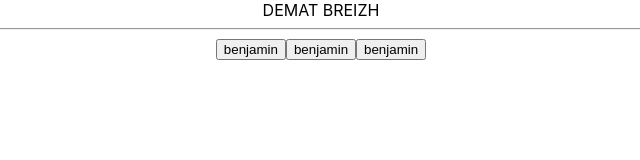
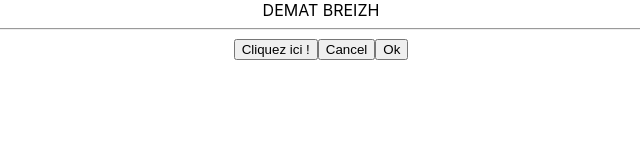
Before and after one commit to mgiul/tjs-formation, a React (Create React App) app: page / in a window 1280 px wide. Shown: the top 160 px of the page, without its empty margins (319-959 px from the left). Built offline with nearby package versions, Linux system fonts and the light colour scheme.

Commit message:
usage de props

```diff
--- a/src/App/components/ui/Button/Button.js
+++ b/src/App/components/ui/Button/Button.js
@@ -8,7 +8,9 @@ import React from 'react'
 
 const Button = (props) => {
     console.log(props);
-    return <button className="Button">benjamin</button>;
+    return <button className="Button">
+        {props.text}
+    </button>;
 }
 
 // function Button() {
```
